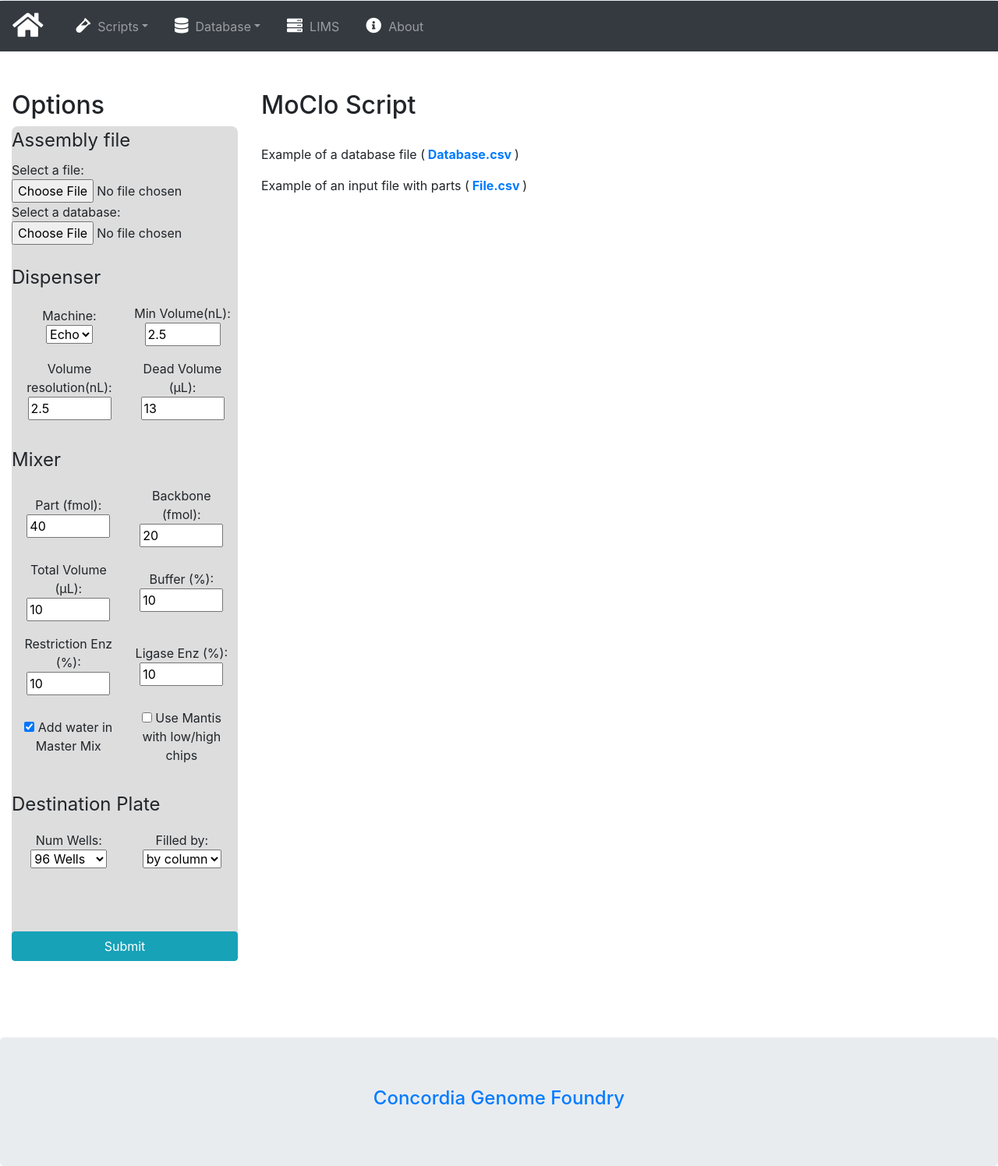
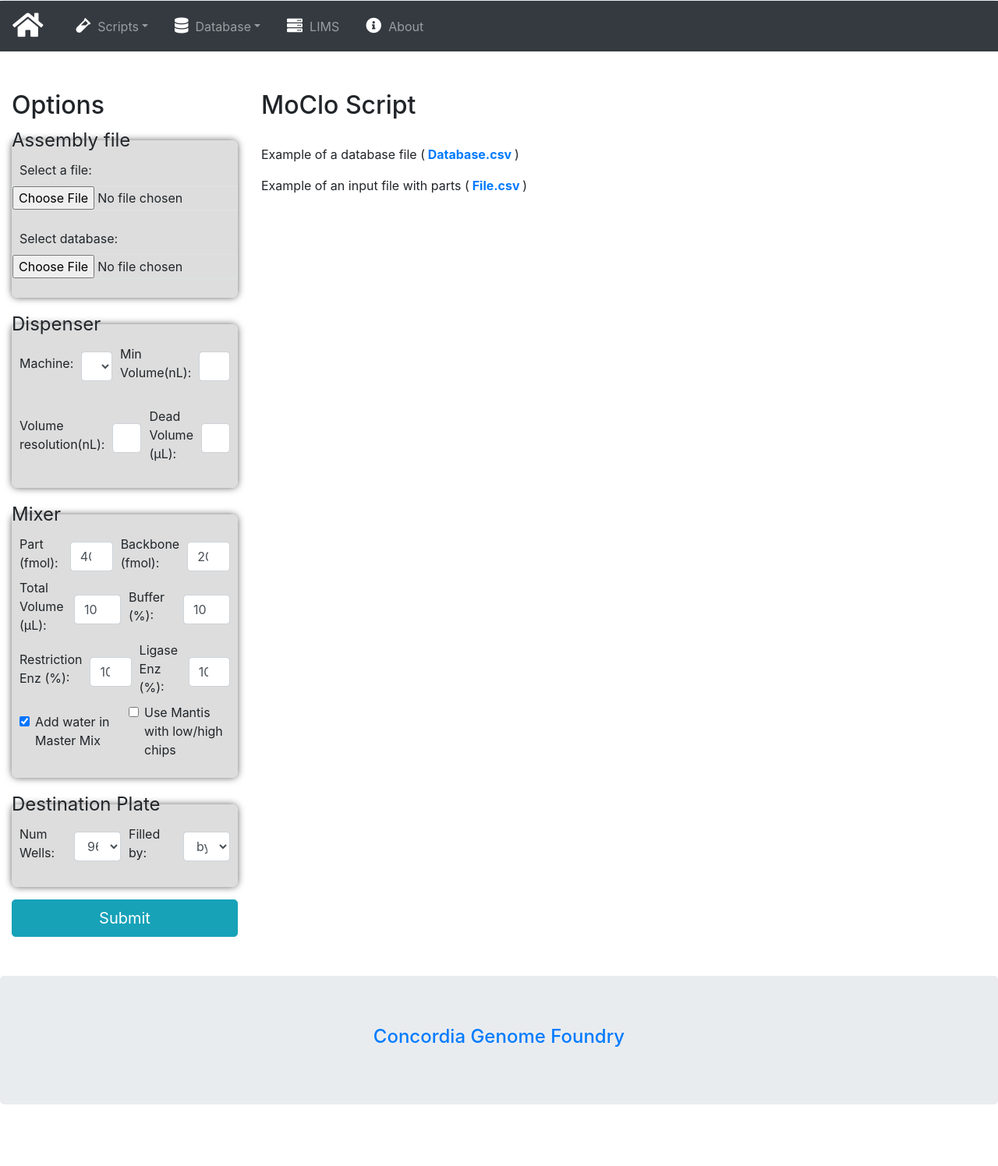
Before and after one commit to Zulko/Web_tools, a Django app: page /moclo/ in a window 1280 px wide. Shown: the part 267-1763 px from the top of the page at 78% size. After the commit the page ends 1684 px from the top, so only its background shows below. Run offline with Django 3.2, Linux system fonts and the light colour scheme; some libraries are stand-ins or nearby versions.

Commit message:
new design moclo script

```diff
--- a/assets/css/main.css
+++ b/assets/css/main.css
@@ -64,14 +64,14 @@
 
 /* left column with functions*/
 fieldset {
-background-color:#ddd;
-  border:1px solid #333;
-  -moz-border-radius:8px;
-  -webkit-border-radius:8px;
-  border-radius:8px;
-  max-width:500px;
+    background-color:#ddd;
+    -moz-border-radius:8px;
+    -webkit-border-radius:8px;
+    border:1px solid #333;
+    border-radius:8px;
+    /*max-width:550px;*/
+    box-shadow:0 0 10px #666;
 }
-
 
 /*Plates format at Database*/
 .circle_full {
--- a/libs/function/moclo.py
+++ b/libs/function/moclo.py
@@ -428,7 +428,7 @@
                 out_master_mix, out_water = reajust_mixer_water_volumes(out_master_mix, out_water, min_water_vol)
 
                 '''Master Mix recipe output'''
-                mixer_recipe_title = ["Buffer", "Restriction Enzyme:", "Ligase Enzyme:", "Water:", "Master Mix:"]
+                mixer_recipe_title = ["Buffer", "Restriction Enzyme", "Ligase Enzyme", "Water", "Master Mix"]
                 min_water_vol = round(min_water_vol, 2)
                 total_vol_buffer += min_water_vol
                 mixer_recipe = [round(buffer_vol, 2), round(rest_enz_vol, 2), round(lig_enz_vol, 2),
--- a/templates/moclo.html
+++ b/templates/moclo.html
@@ -2,166 +2,178 @@
 {% load static from staticfiles %}
 
 {% block content %}
+
 <div class="row">
     <div class="col-3">
     <h2>Options</h2>
         <div class="options">
             <form method="post" enctype="multipart/form-data"> {% csrf_token %}
-                <fieldset>
+{#            <fieldset class="form-group">#}
+                <fieldset class="form-group">
+                    <legend>Assembly file</legend>
+                    <div class="form-row align-items-center">
+                        <div class="col-auto"></div>
+                        <div class="col">
+                            <label for="file">Select a file: </label>
+                        </div>
+                        <div class="col-left">
+                            <input type="file" class="form-control-file border" name="upload_file">
+                        </div>
+                        <div class="col-auto"></div>
+                    </div><br>
+                    <div class="form-row align-items-center">
+                        <div class="col-auto"></div>
+                        <div class="col">
+                            <label for="database">Select database: </label>
+                        </div>
+                        <div class="col-left">
+                            <input type="file" class="form-control-file border" name="upload_db">
+                        </div>
+                        <div class="col-auto"></div>
+                    </div><br>
+                </fieldset>
 
-                  <fieldset>
-                    <legend>Assembly file</legend>
-                    Select a file: <input type="file" name="upload_file">
-                    Select a database: <input type="file" name="upload_db">
-                  </fieldset>
-                    <br>
-
-                  <fieldset>
+                <fieldset class="form-group">
                     <legend>Dispenser</legend>
-                    <table>
-                    <tr>
-                        <td>
-                        Machine:
-                            <select name="machine">
+                    <div class="form-row align-items-center">
+                        <div class="col-auto"></div>
+                        <div class="col">
+                            <label for="machine">Machine: </label>
+                        </div>
+                        <div class="col">
+                            <select class="form-control" id="machine" name="machine">
                                 <option value="echo">Echo</option>
                             </select>
-                        </td>
-                        <td>
-                        Min Volume(nL):
-                            <input type="number" name="min_vol" min="1" max="5" step="0.5" value="2.5">
-                        </td>
-                    </tr>
-                    <tr>
-                        <td>
-                        Volume resolution(nL):
-                            <input type="number" name="vol_resol" min="1" max="10" step="0.5" value="2.5">
-                        </td>
-                        <td>
-                        Dead Volume (µL):
-                            <input type="number" name="dead_vol" min="1" max="15" step="0.5" value="13">
-                        </td>
-                    </tr>
-                    </table>
-                  </fieldset>
-                   <br>
-                  <fieldset>
+                        </div>
+                        <div class="col">
+                            <label for="min_vol">Min Volume(nL): </label>
+                        </div>
+                        <div class="col">
+                            <input type="number" class="form-control" name="min_vol" min="1" max="5" step="0.5" value="2.5">
+                        </div>
+                        <div class="col-auto"></div>
+                    </div><br>
 
-                    <legend>Mixer</legend>
-                    <table>
-                    <tr>
-                    <td>
-                        Part (fmol):
-                        <input type="number" name="part_fmol" min="0.5" max="80" step="0.5" value="40">
-                    </td>
-                    <td>
-                        Backbone (fmol):
-                        <input type="number" name="bb_fmol" min="0.5" max="80" step="0.5" value="20">
-                    </td>
-                    </tr>
-                    <tr>
-                    <td>
-                        Total Volume (µL):
-                        <input type="number" name="total_vol" min="1" max="15" step="0.5" value="10">
-                    </td>
-                    <td>
-                        Buffer (%):
-                        <input type="number" name="buffer" min="1" max="20" step="0.5" value="10">
-                    </td>
-                    </tr>
-                    <tr>
-                    <td>
-                        Restriction Enz (%):
-                        <input type="number" name="enz_restric" min="1" max="20" step="0.5" value="10">
-                    </td>
-                    <td>
-                        Ligase Enz (%):
-                        <input type="number" name="enz_ligase" min="1" max="20" step="0.5" value="10">
-                    </td>
-                    </tr>
-
-                    <tr>
-                    <td>
-{#                        <input type="hidden" name="add_water" value="False"/>#}
-                        <input type="checkbox" name="add_water" value="True" checked/> Add water in Master Mix
-                    </td>
-                    <td>
-{#                        <input type="hidden" name="mantis_two_chips" value="False"/>#}
-                        <input type="checkbox" name="mantis_two_chips" value="True"/> Use Mantis with low/high chips
-
-                    </td>
-                    </tr>
-                    </table>
+                    <div class="form-row align-items-center">
+                        <div class="col-auto"></div>
+                        <div class="col">
+                            <label for="vol_res">Volume resolution(nL): </label>
+                        </div>
+                        <div class="col">
+                            <input type="number" class="form-control" name="vol_resol" min="1" max="10" step="0.5" value="2.5">
+                        </div>
+                        <div class="col">
+                            <label for="vol_res">Dead Volume (µL): </label>
+                        </div>
+                        <div class="col">
+                            <input type="number" class="form-control" name="dead_vol" min="1" max="15" step="0.5" value="13">
+                        </div>
+                        <div class="col-auto"></div>
+                    </div><br>
                 </fieldset>
 
-                  <br>
+                <fieldset class="form-group">
+                    <legend>Mixer</legend>
+                    <div class="form-row align-items-center">
+                        <div class="col-auto"></div>
+                        <div class="col">
+                            <label for="part">Part (fmol): </label>
+                        </div>
+                        <div class="col">
+                            <input type="number" class="form-control" name="part_fmol" min="0.5" max="80" step="0.5" value="40">
+                        </div>
+                        <div class="col">
+                            <label for="backbone">Backbone (fmol): </label>
+                        </div>
+                        <div class="col">
+                            <input type="number" class="form-control" name="bb_fmol" min="0.5" max="80" step="0.5" value="20">
+                        </div>
+                        <div class="col-auto"></div>
+                    </div>
+                    <div class="form-row align-items-center">
+                        <div class="col-auto"></div>
+                        <div class="col">
+                            <label for="tot_vol">Total Volume (µL): </label>
+                        </div>
+                        <div class="col">
+                            <input type="number" class="form-control" name="total_vol" min="1" max="15" step="0.5" value="10">
+                        </div>
+                        <div class="col">
+                            <label for="buffer">Buffer (%): </label>
+                        </div>
+                        <div class="col">
+                            <input type="number" class="form-control" name="buffer" min="1" max="20" step="0.5" value="10">
+                        </div>
+                        <div class="col-auto"></div>
+                    </div>
 
-                  <fieldset>
+                    <div class="form-row align-items-center">
+                        <div class="col-auto"></div>
+                        <div class="col">
+                            <label for="rest_enz">Restriction Enz (%): </label>
+                        </div>
+                        <div class="col">
+                            <input type="number" class="form-control" name="enz_restric" min="1" max="20" step="0.5" value="10">
+                        </div>
+                        <div class="col">
+                            <label for="lig_enz">Ligase Enz (%): </label>
+                        </div>
+                        <div class="col">
+                            <input type="number" class="form-control" name="enz_ligase" min="1" max="20" step="0.5" value="10">
+                        </div>
+                        <div class="col-auto"></div>
+                    </div>
+
+                    <div class="form-row align-items-center">
+                        <div class="col-auto"></div>
+                        <div class="col">
+                            <div class="form-check">
+                                <label class="form-check-label">
+                                    <input type="checkbox" class="form-check-input" name="add_water" value="True" checked/> Add water in Master Mix
+                                </label>
+                            </div>
+                        </div>
+                        <div class="col">
+                            <div class="form-check">
+                                <label class="form-check-label">
+                                    <input type="checkbox" class="form-check-input" name="mantis_two_chips" value="True"/> Use Mantis with low/high chips
+                                </label>
+                            </div>
+                        </div>
+                        <div class="col-auto"></div>
+                    </div><br>
+                </fieldset>
+
+                <fieldset class="form-group">
                     <legend>Destination Plate</legend>
-                      <table>
-                          <tr>
-                              <td>
-                                 Num Wells:
-                                <select name="num_well_destination">
+                    <div class="form-row align-items-center">
+                        <div class="col-auto"></div>
+                        <div class="col">
+                            <label for="num_well">Num Wells: </label>
+                        </div>
+                        <div class="col">
+                            <select class="form-control" id="num_well_destination" name="num_well_destination">
                                 <option value="96">96 Wells</option>
                                 <option value="384">384 Wells</option>
                             </select>
-                            </td>
-                              <td>
-                                Filled by:
-                                <select name="pattern">
+                        </div>
+
+                        <div class="col">
+                            <label for="filled_by">Filled by: </label>
+                        </div>
+                        <div class="col">
+                            <select class="form-control" id="pattern" name="pattern">
                                 <option value="0">by row</option>
                                 <option selected value="1">by column</option>
                             </select>
-                              </td>
-                          </tr>
-                      </table>
+                        </div>
+                        <div class="col-auto"></div>
+                    </div><br>
                 </fieldset>
 
-                <br><br><br>
-                <input type="submit" class="btn btn-info btn-block" value="Submit">
-              </fieldset>
+            <input type="submit" class="btn btn-info btn-block btn-lg" value="Submit">
+{#          </fieldset>#}
             </form>
-
-
-            <br><br>
-            {% if url_file %}
-            <fieldset>
-                Uploaded file: <a href="{{ url_file }}" target="_blank" ><p>{{ uploadfile_name }}</p></a>
-                Uploaded file: <a href="{{ url_db }}" target="_blank" ><p>{{ upload_db }}</p></a>
-                {% if outfile_mantis_url %}
-                    <br><br>
-                    Output file: <a href="{{ outfile_mantis_url }}" target="_blank" download> <p>{{ outfile_mantis_name }}</p> </a>
-                    Output file: <a href="{{ outfile_robot_url }}" target="_blank" download> <p>{{ outfile_robot_name }}</p> </a>
-                {% endif %}
-            </fieldset>
-            <br><br>
-            {% endif %}
-
-            {%  if mixer_recipe %}
-            <fieldset>
-            <legend>Master Mix Recipe </legend>
-                <table>
-                {% for item in mixer_recipe %}
-                    <tr>
-                    <td> {{ item.1 }}: </td><td> {{ item.0 }}ul </td>
-                    </tr>
-                {% endfor %}
-                </table>
-            </fieldset>
-            <br><br>
-            <fieldset>
-            <legend> Mantis Configuration </legend>
-                <table>
-                {% for item in chip_mantis %}
-                    <tr>
-                    <td> {{ item.0 }}: </td><td> {{ item.1 }}ul </td>
-                    </tr>
-                {% endfor %}
-                </table>
-            </fieldset>
-            {% endif %}
-
-
     </div>
   </div>
 
@@ -188,11 +200,100 @@
   <p> Example of an input file with parts (<a href="{% static 'docs/combination_parts.txt' %}" target="_blank" download><strong> File.csv </strong></a>) </p> <br>
   </div>
 
-        {% comment %}
-        <div class="column side">
-        <h2>Side</h2>
-        <p>Lorem ipsum dolor sit amet, consectetur adipiscing elit..</p>
+
+    <div class="col-3">
+        {% if url_file %}
+            <h2>Output </h2>
+            <fieldset class="form-group">
+                <legend>Files</legend>
+                <div class="form-row align-items-center">
+                    <div class="col-auto"></div>
+                    <div class="col-right" >
+                        <label for="inputfile">Input file:</label>
                     </div>
-        {% endcomment %}
+                    <div class="col" >
+                        <label for="inputfile_url"><a href="{{ url_file }}" target="_blank" >{{ uploadfile_name }}</a></label>
+                    </div>
+                    <div class="col-auto"></div>
+                </div>
+
+                <div class="form-row align-items-center">
+                    <div class="col-auto"></div>
+                    <div class="col-right" >
+                        <label for="inputfile">Input file:</label>
+                    </div>
+                    <div class="col" >
+                        <label for="inputfile_url"><a href="{{ url_db }}" target="_blank" >{{ upload_db }}</a></label>
+                    </div>
+                    <div class="col-auto"></div>
+                </div>
+
+            {% if outfile_mantis_url %}<br>
+                <div class="form-row align-items-center">
+                    <div class="col-auto"></div>
+                    <div class="col-right" >
+                        <label for="outputfile">Output file:</label>
+                    </div>
+                    <div class="col" >
+                        <label for="outputfile_url"><a href="{{ outfile_mantis_url }}" target="_blank" download> {{ outfile_mantis_name }} </a></label>
+                    </div>
+                    <div class="col-auto"></div>
+                </div>
+
+                <div class="form-row align-items-center">
+                    <div class="col-auto"></div>
+                    <div class="col-right" >
+                        <label for="inputfile">Output file:</label>
+                    </div>
+                    <div class="col" >
+                        <label for="inputfile_url"><a href="{{ outfile_robot_url }}" target="_blank" download>{{ outfile_robot_name }}</a></label>
+                    </div>
+                    <div class="col-auto"></div>
+                </div>
+            {% endif %}
+            </fieldset><br>
+        {% endif %}
+
+        {%  if mixer_recipe %}
+        <fieldset class="form-group">
+            <legend>Master Mix Recipe </legend>
+            <table class="table">
+                <thead>
+{#                    <tr>#}
+{#                        <th>Items</th>#}
+{#                        <th>Volume</th>#}
+{#                    </tr>#}
+                </thead>
+                <tbody>
+                    {% for item in mixer_recipe %}
+                        <tr>
+                            <td> {{ item.1 }}: </td><td> {{ item.0 }}ul </td>
+                        </tr>
+                        {% endfor %}
+                </tbody>
+            </table>
+        </fieldset>
+        <br>
+        <fieldset class="form-group">
+            <legend> Mantis Configuration </legend>
+            <table class="table">
+                <thead>
+{#                    <tr>#}
+{#                        <th>Items</th>#}
+{#                        <th>Volume</th>#}
+{#                    </tr>#}
+                </thead>
+                <tbody>
+                    {% for item in chip_mantis %}
+                        <tr>
+                            <td> {{ item.0 }}: </td><td> {{ item.1 }}ul </td>
+                        </tr>
+                    {% endfor %}
+                </tbody>
+            </table>
+        </fieldset>
+        {% endif %}
+    </div>
+
 </div>
 {% endblock%}
--- a/templates/spotting.html
+++ b/templates/spotting.html
@@ -70,7 +70,7 @@
                     <div class="col-auto"></div>
                 </div>
                 <br><br>
-                <input type="submit" class="btn btn-info btn-block" value="Submit">
+                <input type="submit" class="btn btn-info btn-block btn-lg" value="Submit">
 
               </fieldset>
             </form>
```
Lines whose indentation alone changed are shown as unchanged.
